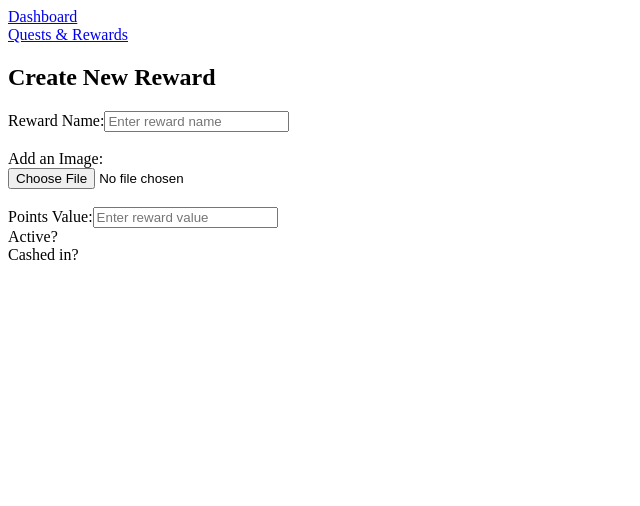
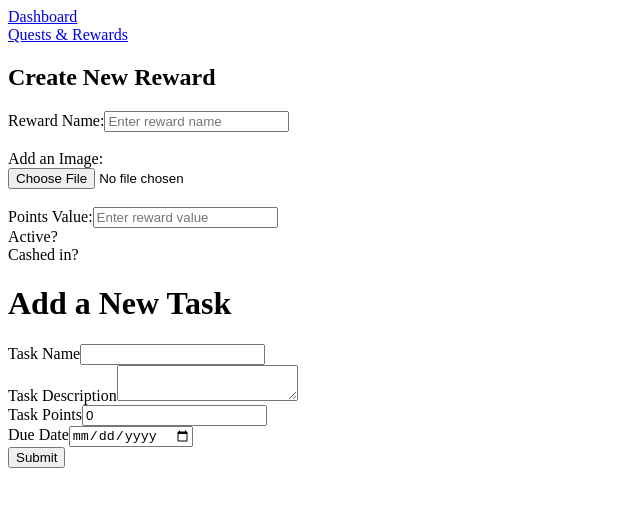
Before and after one commit to npereznyc/task-quest-frontend, a React (Create React App) app: page /tasksrewards in a window 1280 px wide. Shown: the top 506 px of the page, without its empty margins (0-640 px from the left). Built offline with nearby package versions, Linux system fonts and the light colour scheme.

Commit message:
Create New Task

```diff
--- a/package.json
+++ b/package.json
@@ -6,11 +6,13 @@
     "@testing-library/jest-dom": "^5.16.5",
     "@testing-library/react": "^13.4.0",
     "@testing-library/user-event": "^13.5.0",
+    "formik": "^2.2.9",
     "react": "^18.2.0",
     "react-dom": "^18.2.0",
     "react-router-dom": "^6.9.0",
     "react-scripts": "5.0.1",
-    "web-vitals": "^2.1.4"
+    "web-vitals": "^2.1.4",
+    "yup": "^1.0.2"
   },
   "scripts": {
     "start": "react-scripts start",
--- /dev/null
+++ b/src/components/CaregiverDashboard/CreateTask.jsx
@@ -0,0 +1,89 @@
+import React from 'react';
+import { Formik, Form, Field, ErrorMessage } from 'formik';
+import * as Yup from 'yup';
+
+const validationSchema = Yup.object().shape({
+  caregiverId: Yup.string().required('Required'),
+  taskName: Yup.string().required('Required'),
+  taskDescription: Yup.string().required('Required'),
+  completed: Yup.boolean(),
+  taskPoints: Yup.number().positive('Task points must be a positive number'),
+  dueDate: Yup.date().required('Required')
+});
+
+const CreateTask = ({ caregiverId }) => {
+  const initialValues = {
+    caregiverId,
+    taskName: '',
+    taskDescription: '',
+    completed: false,
+    taskPoints: 0,
+    dueDate: ''
+  };
+
+  const handleSubmit = async (values, { setSubmitting, resetForm }) => {
+    try {
+        console.log(values)
+      const response = await fetch('http://localhost:4000/tasks/', {
+        method: 'POST',
+        headers: {
+          'Content-Type': 'application/json'
+        },
+        body: JSON.stringify(values)
+      });
+      if (!response.ok) {
+        throw new Error('Network response was not ok');
+      }
+      resetForm();
+    } catch (error) {
+      console.error('There was an error!', error);
+    } finally {
+      setSubmitting(false);
+    }
+  };
+
+  return (
+    <div>
+      <h1>Add a New Task</h1>
+      <Formik
+        initialValues={initialValues}
+        validationSchema={validationSchema}
+        onSubmit={handleSubmit}
+      >
+        {({ isSubmitting }) => (
+          <Form>
+            <div>
+              <label htmlFor="taskName">Task Name</label>
+              <Field type="text" name="taskName" />
+              <ErrorMessage name="taskName" component="div" />
+            </div>
+
+            <div>
+              <label htmlFor="taskDescription">Task Description</label>
+              <Field as="textarea" name="taskDescription" />
+              <ErrorMessage name="taskDescription" component="div" />
+            </div>
+
+            <div>
+              <label htmlFor="taskPoints">Task Points</label>
+              <Field type="number" name="taskPoints" />
+              <ErrorMessage name="taskPoints" component="div" />
+            </div>
+
+            <div>
+              <label htmlFor="dueDate">Due Date</label>
+              <Field type="date" name="dueDate" />
+              <ErrorMessage name="dueDate" component="div" />
+            </div>
+
+            <button type="submit" disabled={isSubmitting}>
+              Submit
+            </button>
+          </Form>
+        )}
+      </Formik>
+    </div>
+  );
+};
+
+export default CreateTask;
--- a/src/components/CaregiverDashboard/TasksRewards.jsx
+++ b/src/components/CaregiverDashboard/TasksRewards.jsx
@@ -4,12 +4,14 @@ import CaregiverNav from './CaregiverNav'
 // import RewardsEarned from '../components/CaregiverDashboard/RewardsEarned'
 // import Tasks from '../components/CaregiverDashboard/Tasks'
 import CreateRewards from './CreateRewards'
+import CreateTask from './CreateTask'
 
 export default function TasksRewards() {
     return (
         <div>
             <CaregiverNav />
             <CreateRewards />
+            <CreateTask caregiverId={"6410a52aab95a2c2f235bb16"} />
             {/* <RewardsEarned /> */}
             {/* <Tasks /> */}
         </div>
```
Also changed, not shown: 1 other file (tests, documents, lock files or other folders).
